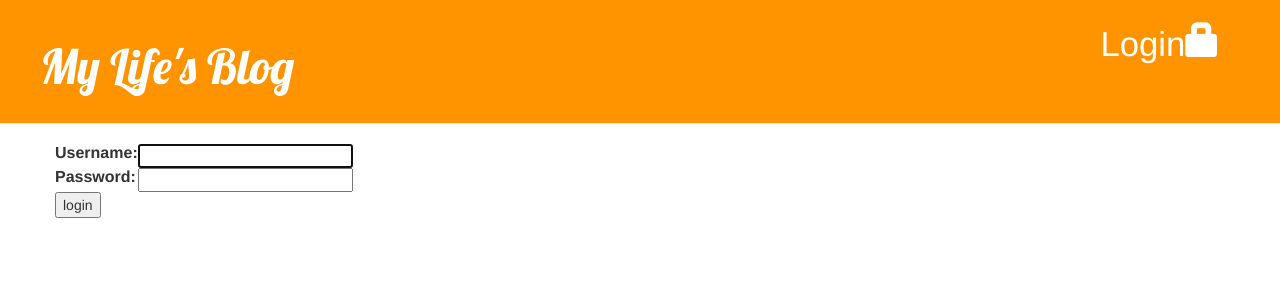
After one commit to abdul-gani/my-first-blog, a Django app: page /accounts/login/ in a window 1280 px wide. The commit adds this page. Shown: the top 300 px of the page. Run offline with Django 3.2, Linux system fonts and the light colour scheme; some libraries are stand-ins or nearby versions.

Commit message:
adding security fetaure of login to avoid unnecessary posting.

```diff
--- a/myblog/templates/myblog/base.html
+++ b/myblog/templates/myblog/base.html
@@ -13,6 +13,9 @@
     {% if user.is_authenticated %}
     <a href="{% url 'post_new' %}" class="top-menu"><span class="glyphicon glyphicon-plus"></span></a>
     <a href="{% url 'post_draft_list' %}" class="top-menu"><span class="glyphicon glyphicon-edit"></span></a>
+    <p class="top-menu">Hello {{ user.username }} <small>(<a href="{% url 'logout' %}">Log out</a>)</small></p>
+    {% else %}
+    <p class="top-menu"><a href="{% url 'login' %}" class="top-menu">Login<span class="glyphicon glyphicon-lock"></span></a></p>
     {% endif %}
     <h1><a href="/">My Life's Blog</a></h1>
   </div>
--- /dev/null
+++ b/myblog/templates/registration/login.html
@@ -0,0 +1,24 @@
+{% extends "myblog/base.html" %}
+
+{% block content %}
+    {% if form.errors %}
+        <p>Your username and password didn't match. Please try again.</p>
+    {% endif %}
+
+    <form method="post" action="{% url 'login' %}">
+    {% csrf_token %}
+        <table>
+        <tr>
+            <td>{{ form.username.label_tag }}</td>
+            <td>{{ form.username }}</td>
+        </tr>
+        <tr>
+            <td>{{ form.password.label_tag }}</td>
+            <td>{{ form.password }}</td>
+        </tr>
+        </table>
+
+        <input type="submit" value="login" />
+        <input type="hidden" name="next" value="{{ next }}" />
+    </form>
+{% endblock %}
--- a/myblog/views.py
+++ b/myblog/views.py
@@ -2,6 +2,7 @@ from django.utils import timezone
 from .models import Post
 from django.shortcuts import render, get_object_or_404, redirect
 from .forms import PostForm
+from django.contrib.auth.decorators import login_required
 
 # Create your views here.
 def post_list(request):
@@ -10,6 +11,7 @@ def post_list(request):
 def post_detail(request, pk):
     post = get_object_or_404(Post, pk=pk)
     return render(request, 'myblog/post_detail.html', {'post': post})
+@login_required
 def post_new(request):
     if request.method == "POST":
         form = PostForm(request.POST)
@@ -22,6 +24,7 @@ def post_new(request):
     else:
         form = PostForm()
     return render(request, 'myblog/post_edit.html', {'form': form})
+@login_required
 def post_edit(request, pk):
     post = get_object_or_404(Post, pk=pk)
     if request.method == "POST":
@@ -35,13 +38,16 @@ def post_edit(request, pk):
     else:
         form = PostForm(instance=post)
     return render(request, 'myblog/post_edit.html', {'form': form})
+@login_required
 def post_draft_list(request):
     posts = Post.objects.filter(published_date__isnull=True).order_by('created_date')
     return render(request, 'myblog/post_draft_list.html', {'posts': posts})
+@login_required
 def post_publish(request, pk):
     post = get_object_or_404(Post, pk=pk)
     post.publish()
     return redirect('post_detail', pk=pk)
+@login_required
 def post_remove(request, pk):
     post = get_object_or_404(Post, pk=pk)
     post.delete()
--- a/mysite/settings.py
+++ b/mysite/settings.py
@@ -117,6 +117,6 @@ USE_TZ = True
 
 # Static files (CSS, JavaScript, Images)
 # https://docs.djangoproject.com/en/1.11/howto/static-files/
-
+LOGIN_REDIRECT_URL = '/'
 STATIC_URL = '/static/'
 STATIC_ROOT = os.path.join(BASE_DIR,'static')
--- a/mysite/urls.py
+++ b/mysite/urls.py
@@ -16,8 +16,11 @@ Including another URLconf
 from django.conf.urls import include
 from django.conf.urls import url
 from django.contrib import admin
+from django.contrib.auth import views
 
 urlpatterns = [
     url(r'^admin/', admin.site.urls),
+    url(r'^accounts/login/$', views.login, name='login'),
+    url(r'^accounts/logout/$', views.logout, name='logout', kwargs={'next_page': '/'}),
     url(r'',include('myblog.urls')),
 ]
```
